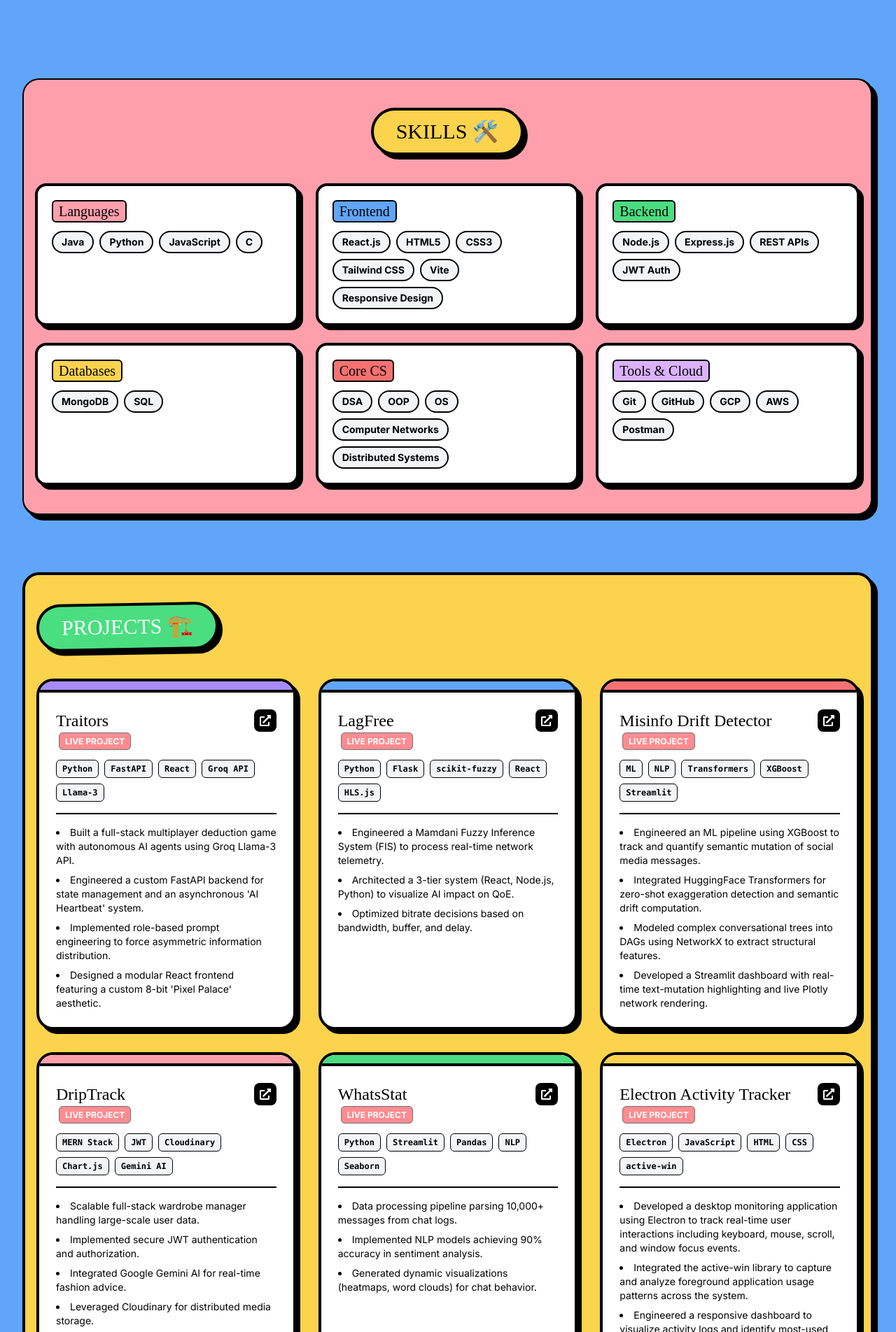
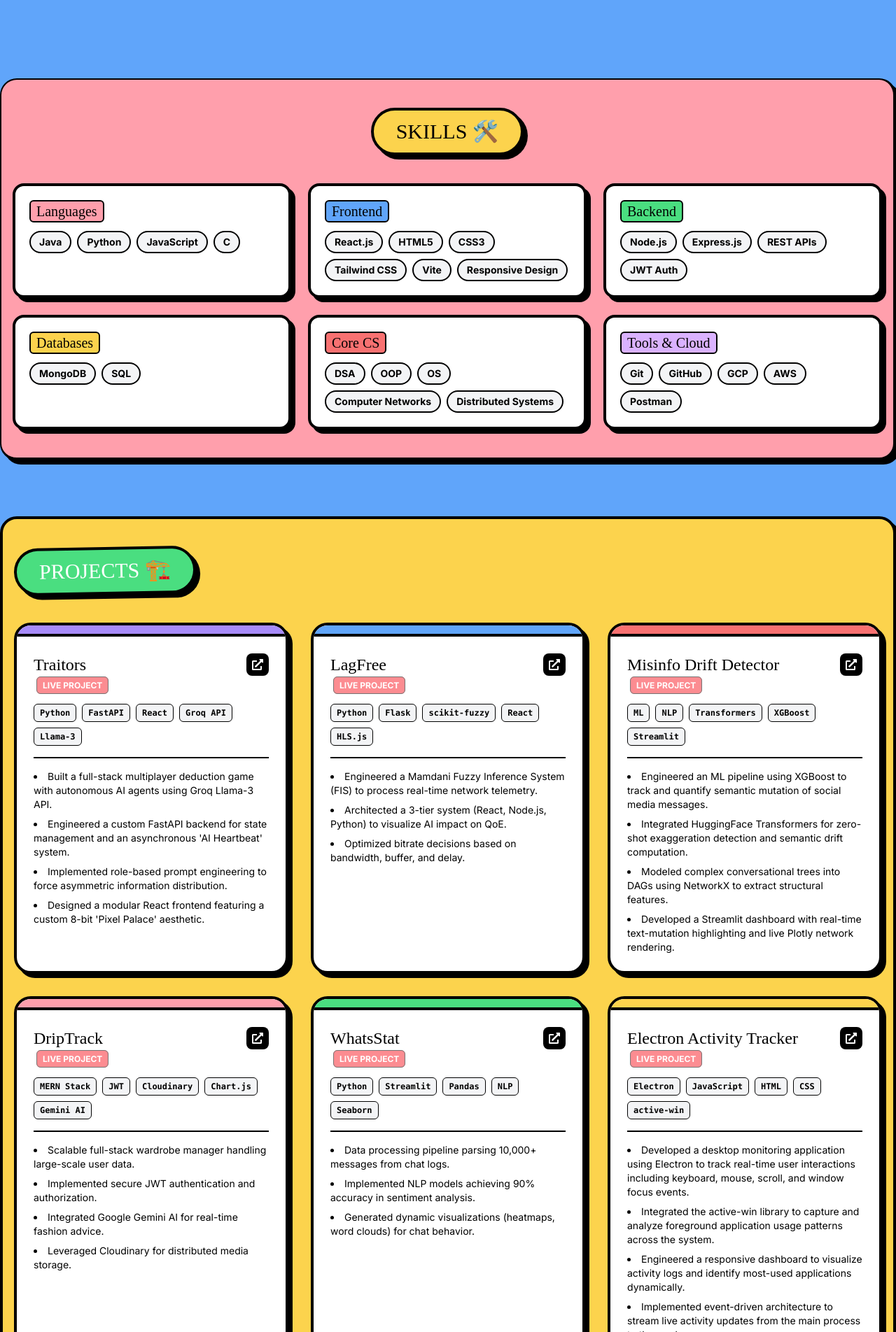
Before and after one commit to aditiiprasad/my-portfolio, a React (Vite) app: page / in a window 1280 px wide. Shown: the part 896-2800 px from the top of the page at 70% size. Built offline with nearby package versions, Linux system fonts and the light colour scheme; a web font is replaced by a local one.

Commit message:
additions

```diff
--- a/src/components/sections/Education.tsx
+++ b/src/components/sections/Education.tsx
@@ -241,7 +241,7 @@ const Education = () => {
   ];
 
   return (
-    <section id="education" className="py-10 px-4 max-w-7xl mx-8 bg-custom-green border-4 border-black rounded-3xl shadow-neo">
+    <section id="education" className="py-10 px-4 max-w-7xl mx-auto bg-custom-green border-4 border-black rounded-3xl shadow-neo">
 
         <div className="flex justify-center mb-10">
             <div className="bg-white px-8 py-3 rounded-full border-4 border-black w-fit shadow-neo ">
--- a/src/components/sections/Extras.tsx
+++ b/src/components/sections/Extras.tsx
@@ -3,7 +3,7 @@ import { FaTrophy, FaHandHoldingHeart, FaBullhorn } from 'react-icons/fa';
 
 const Extras = () => {
   return (
-    <section className="py-20 px-4 max-w-7xl mx-8 grid grid-cols-1 lg:grid-cols-2 gap-12 items-start bg-custom-red border-4 border-black rounded-3xl shadow-neo">
+    <section className="py-20 px-4 max-w-7xl mx-auto grid grid-cols-1 lg:grid-cols-2 gap-12 items-start bg-custom-red border-4 border-black rounded-3xl shadow-neo">
 
 
         <div id="extra" className="flex flex-col gap-8 relative z-10">
--- a/src/components/sections/Projects.tsx
+++ b/src/components/sections/Projects.tsx
@@ -110,7 +110,7 @@ const Projects = () => {
     ];
 
   return (
-    <section id="projects" className="py-10 px-4 mx-8 max-w-7xl  bg-custom-yellow border-4 border-black rounded-3xl shadow-neo">
+    <section id="projects" className="py-10 px-4 mx-auto max-w-7xl  bg-custom-yellow border-4 border-black rounded-3xl shadow-neo">
       <div className="flex items-center gap-4 mb-10">
         <div className="bg-custom-green px-8 py-3 rounded-full border-4 border-black shadow-neo transform -rotate-1">
             <h2 className="text-3xl font-shrikhand text-white">PROJECTS 🏗️</h2>
--- a/src/components/sections/Skills.tsx
+++ b/src/components/sections/Skills.tsx
@@ -17,7 +17,7 @@ const SkillCategory = ({ title, skills, color }: { title: string, skills: string
 
 const Skills = () => {
   return (
-    <section id="skills" className="py-10 px-4 max-w-7xl mx-8 bg-custom-pink border-2 border-b-4 border-r-4 border-black rounded-3xl shadow-neo">
+    <section id="skills" className="py-10 px-4 max-w-7xl mx-auto bg-custom-pink border-2 border-b-4 border-r-4 border-black rounded-3xl shadow-neo">
       <div className="bg-custom-yellow text-black px-8 py-3 rounded-full border-4 border-black w-fit mx-auto mb-10 shadow-neo ">
         <h2 className="text-3xl font-shrikhand">SKILLS 🛠️</h2>
       </div>
```
